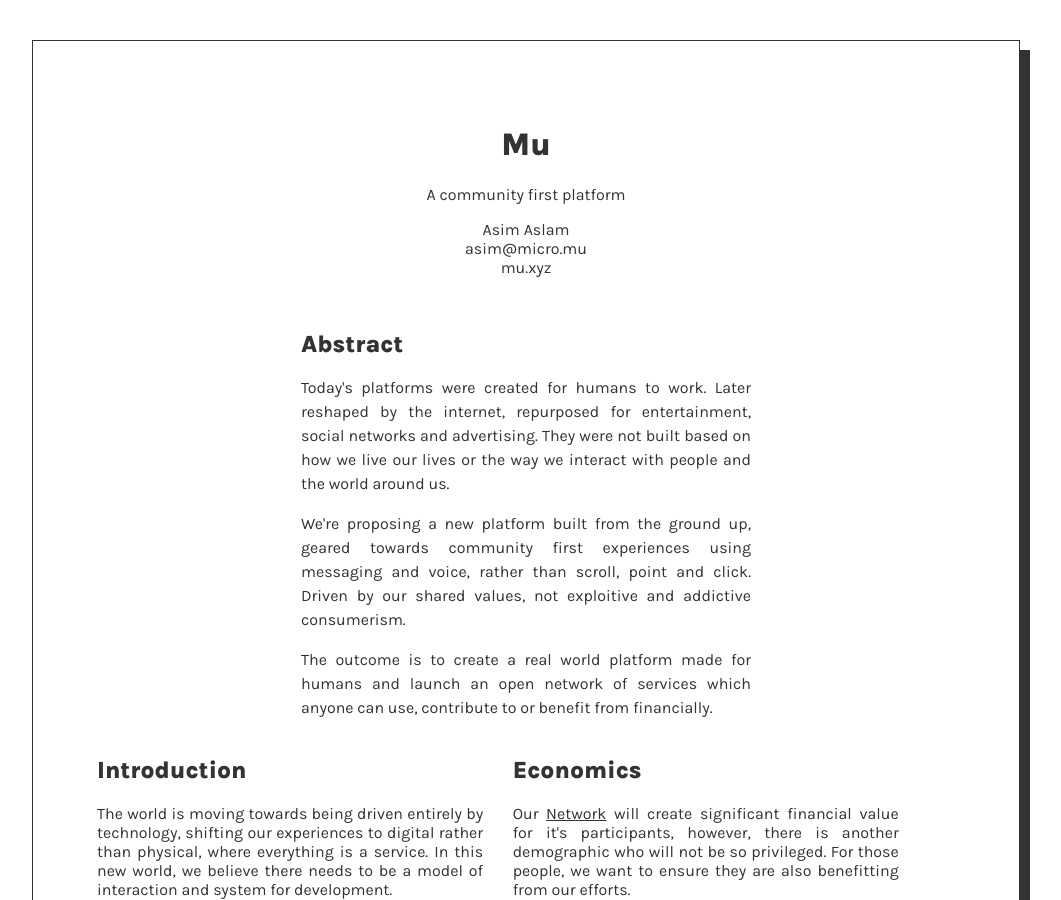
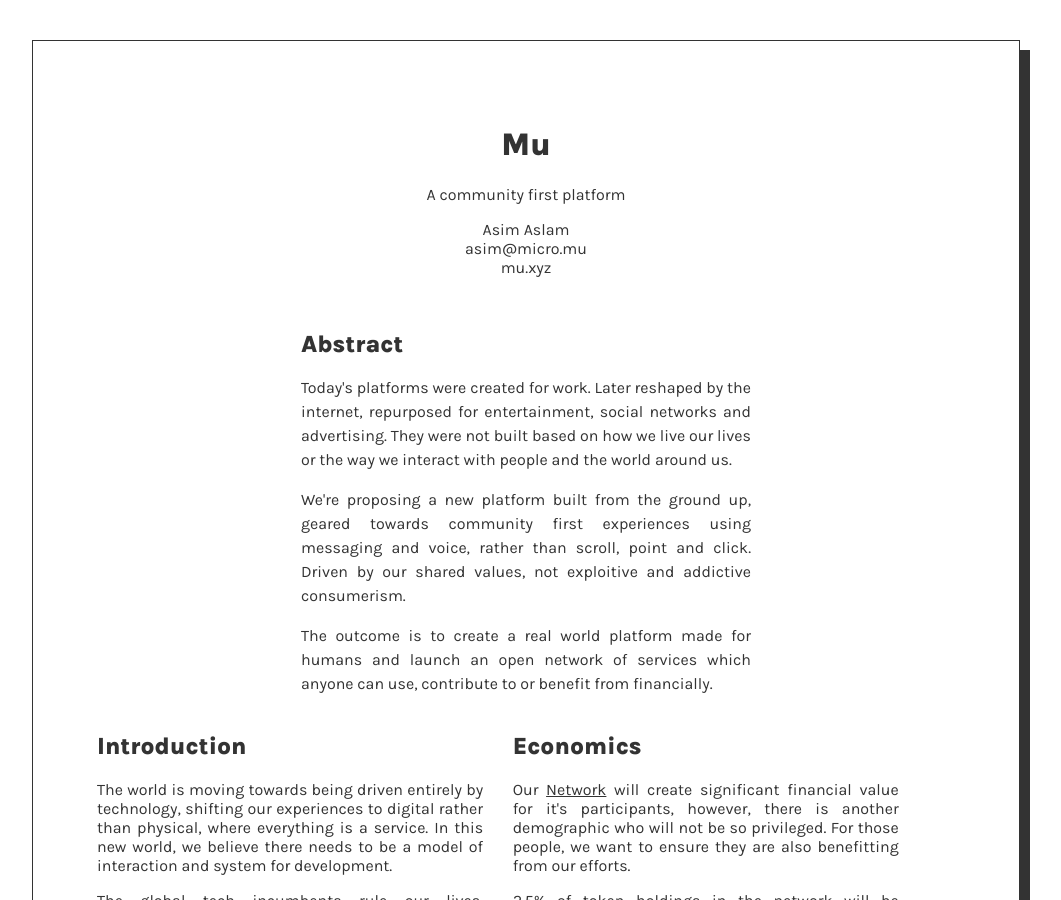
Before and after one commit to muxyz/website, a Jekyll site: the page built from paper.md, in a window 1280 px wide and 900 px high. Shown: the whole window, without its empty margins (114-1175 px from the left). Built offline with Jekyll 4.4.1, drawn with Linux system fonts in a browser that asks for light colours.

Commit message:
Update paper.md

```diff
--- a/paper.md
+++ b/paper.md
@@ -11,7 +11,7 @@
 <br>
 <div id="abstract">
 <h2>Abstract</h2>
-<p>Today's platforms were created for humans to work. Later reshaped by the internet,
+<p>Today's platforms were created for work. Later reshaped by the internet,
 repurposed for entertainment, social networks and advertising. They were not built based on how we live
 our lives or the way we interact with people and the world around us.
 </p>
```
